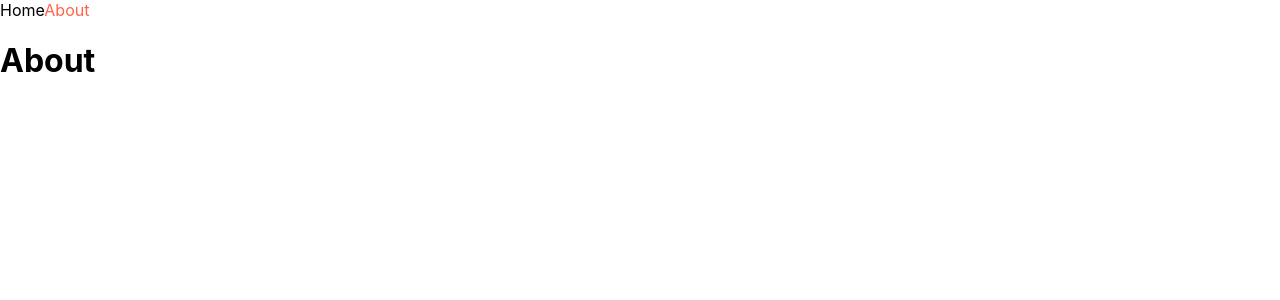
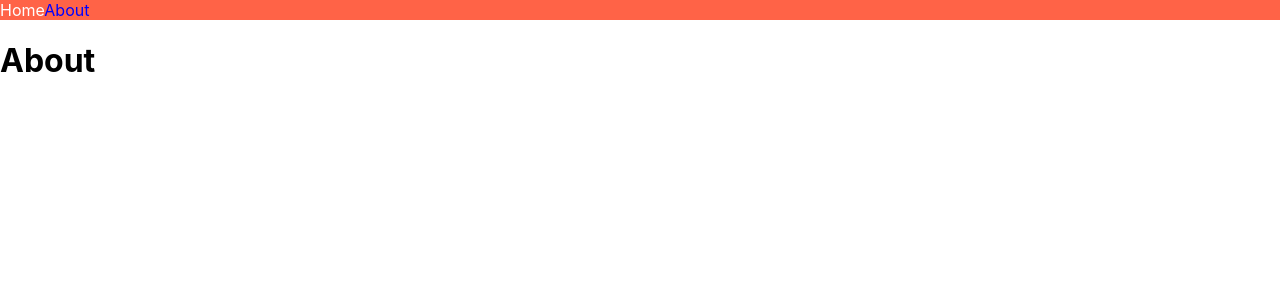
Before and after one commit to hmu332233/study.nextjs, a Next.js app: page /about in a window 1280 px wide. Shown: the top 300 px of the page. Built offline with nearby package versions, Linux system fonts and the light colour scheme.

Commit message:
1.5 Styles JSX

```diff
--- a/components/NavBar.module.css
+++ /dev/null
@@ -1,7 +0,0 @@
-.link {
-  text-decoration: none;
-}
-
-.active {
-  color: tomato;
-}
--- a/components/NavBar.tsx
+++ b/components/NavBar.tsx
@@ -3,20 +3,33 @@ import { useRouter } from 'next/router';
 
 import classNames from 'classnames';
 
-import styles from './NavBar.module.css';
-
 function NavBar() {
   const router = useRouter();
   return (
-    <nav className={styles.nav}>
+    <nav className="nav">
       {/* Link는 페이지 이동만을 위해 존재. style이나 className을 추가하고 싶으면 자식으로 넣어주기 */}
       {/* 아래처럼해도 a 태그를 인식해서 next가 하나만 그려줌 */}
       <Link href="/">
-        <a className={classNames(styles.link, (router.pathname === '/') && styles.active)}>Home</a>
+        <a className={classNames('link', (router.pathname === '/') && 'active')}>Home</a>
       </Link>
       <Link href="/about">
-        <a className={classNames(styles.link, (router.pathname === '/about') && styles.active)}>About</a>
+        <a className={classNames('link', (router.pathname === '/about') && 'active')}>About</a>
       </Link>
+
+      {/* styles jsx 기능을 이용해서 스타일링도 가능 */}
+      {/* 적용 범위가 해당 컴포넌트 내부에만 한정됨 <- 해싱되기 때문에 다른 파일에서는 같은 class나 tag를 선언하더라도 겹치지 않음 */}
+      <style jsx>{`
+        nav {
+          background-color: tomato;
+        }
+        .link {
+          color: white;
+          text-decoration: none;
+        }
+        .active {
+          color: blue;
+        }
+      `}</style>
     </nav>
   );
 }
```
